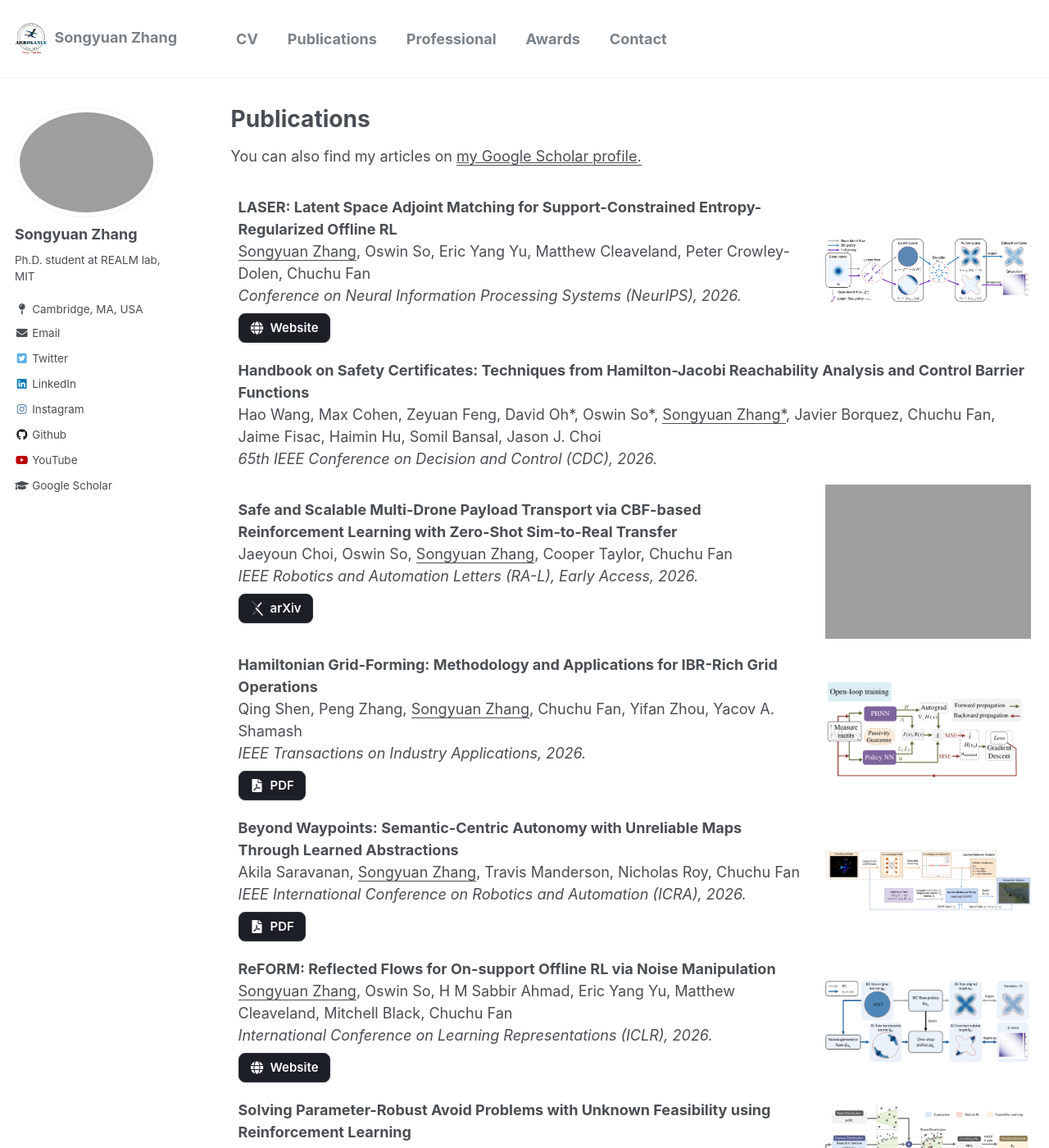
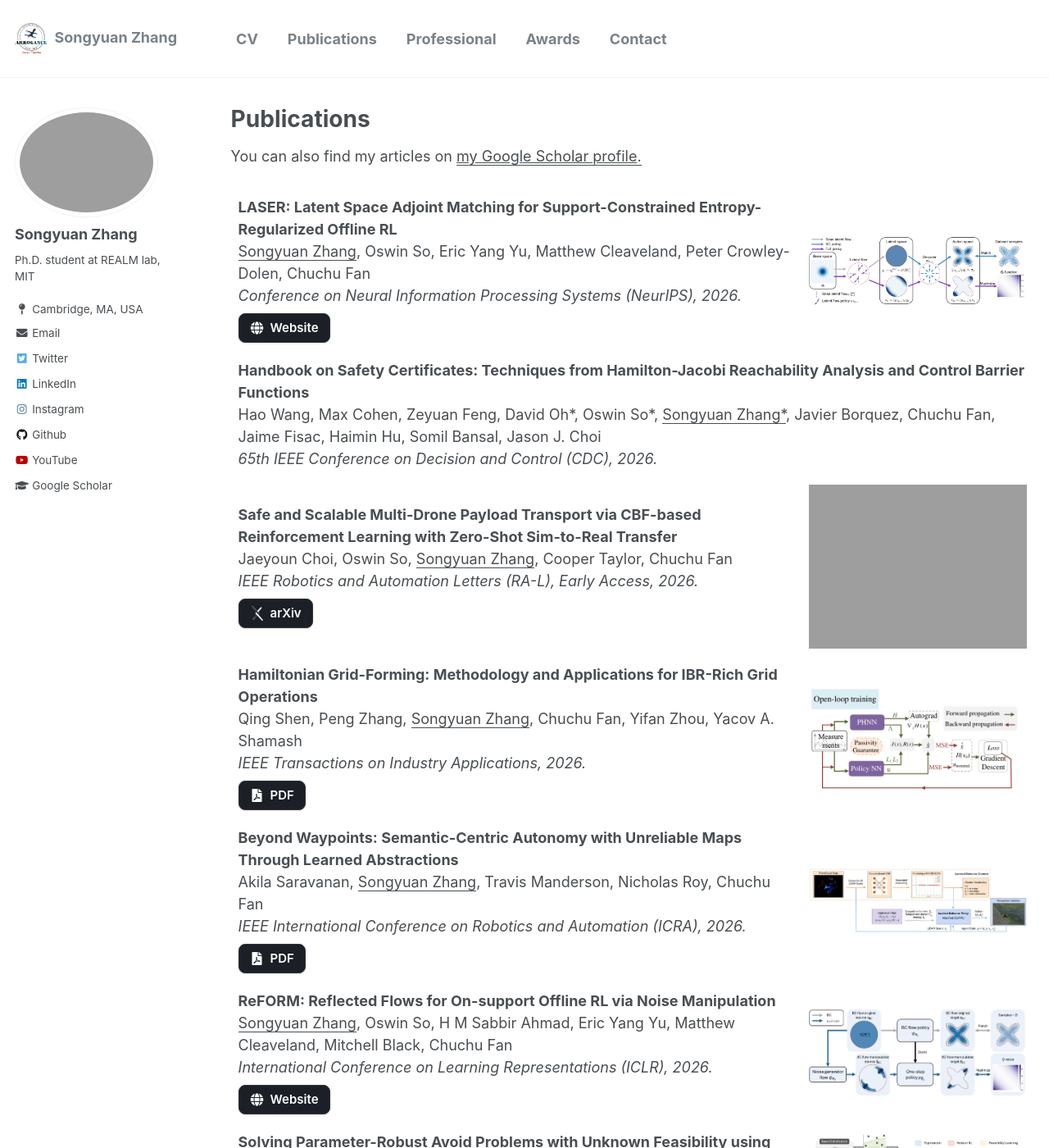
Before and after one commit to syzhang092218-source/syzhang092218-source.github.io, a Jekyll site: the page built from _pages/publications.html, in a window 1280 px wide and 1400 px high. Shown: the whole window at 82% size. Built offline with Jekyll 4.4.1, drawn with Linux system fonts in a browser that asks for light colours.

Commit message:
Align preprint teaser sizing with publication list

```diff
--- a/_pages/publications.html
+++ b/_pages/publications.html
@@ -16,6 +16,17 @@
     td,tr {
         border: none;
         font-size: 18px;
+    }
+    .publication-list {
+        table-layout: fixed;
+    }
+    .publication-list .publication-teaser-column {
+        width: 29%;
+    }
+    .publication-list td > img {
+        max-width: 100%;
+        height: auto;
+        margin: 0;
     }
     .publication-highlight {
         color: #c62828;
@@ -82,7 +93,11 @@
 </style>
 
 
-<table style="width: 100%; margin-top: -10px;" cellspacing="0" border="0">
+<table class="publication-list" style="width: 100%; margin-top: -10px;" cellspacing="0" border="0">
+<colgroup>
+    <col>
+    <col class="publication-teaser-column">
+</colgroup>
 <tbody>
     <tr>
         <td>
@@ -537,7 +552,11 @@
 
 <h2>Preprints</h2>
 
-<table style="width: 100%; margin-top: -10px;" cellspacing="0" border="0">
+<table class="publication-list" style="width: 100%; margin-top: -10px;" cellspacing="0" border="0">
+<colgroup>
+    <col>
+    <col class="publication-teaser-column">
+</colgroup>
 <tbody>
     <tr>
         <td>
@@ -567,4 +586,4 @@
         </td>
     </tr>
 </tbody>
-<table>
+</table>
```
